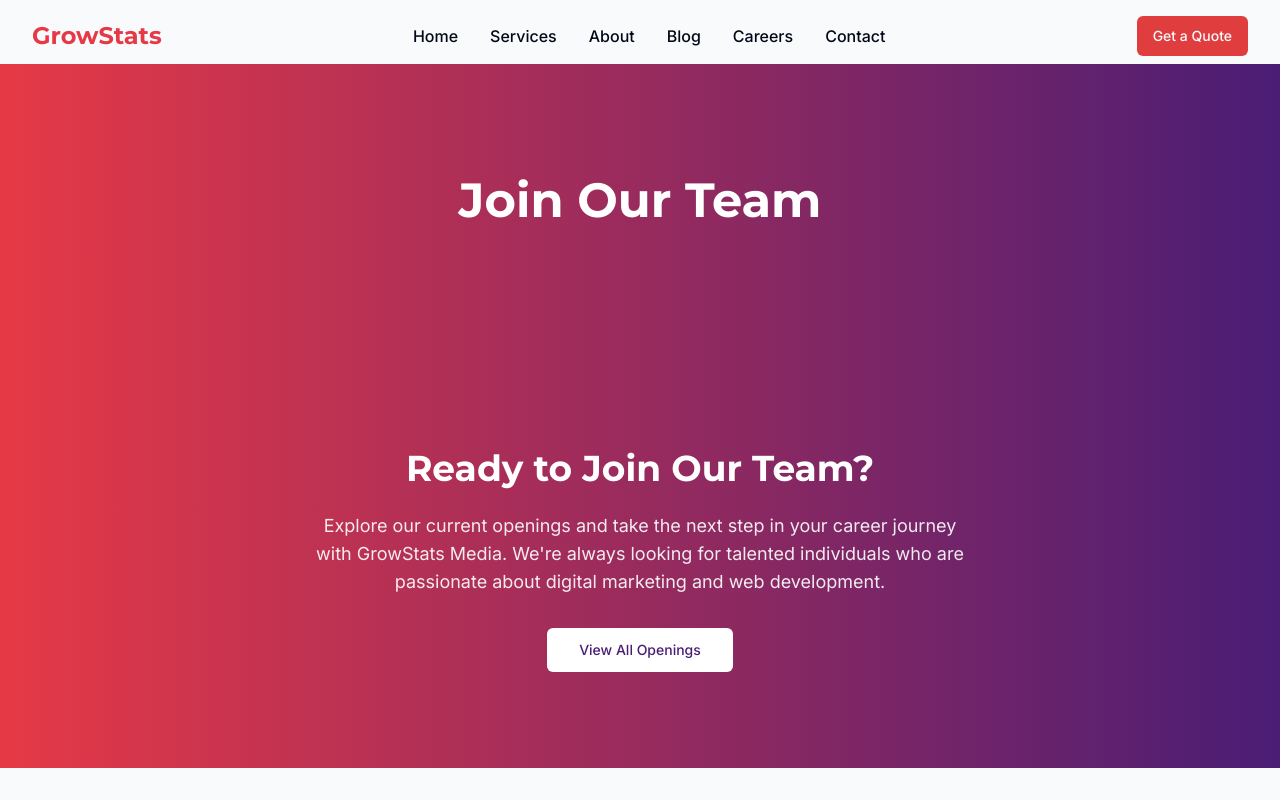
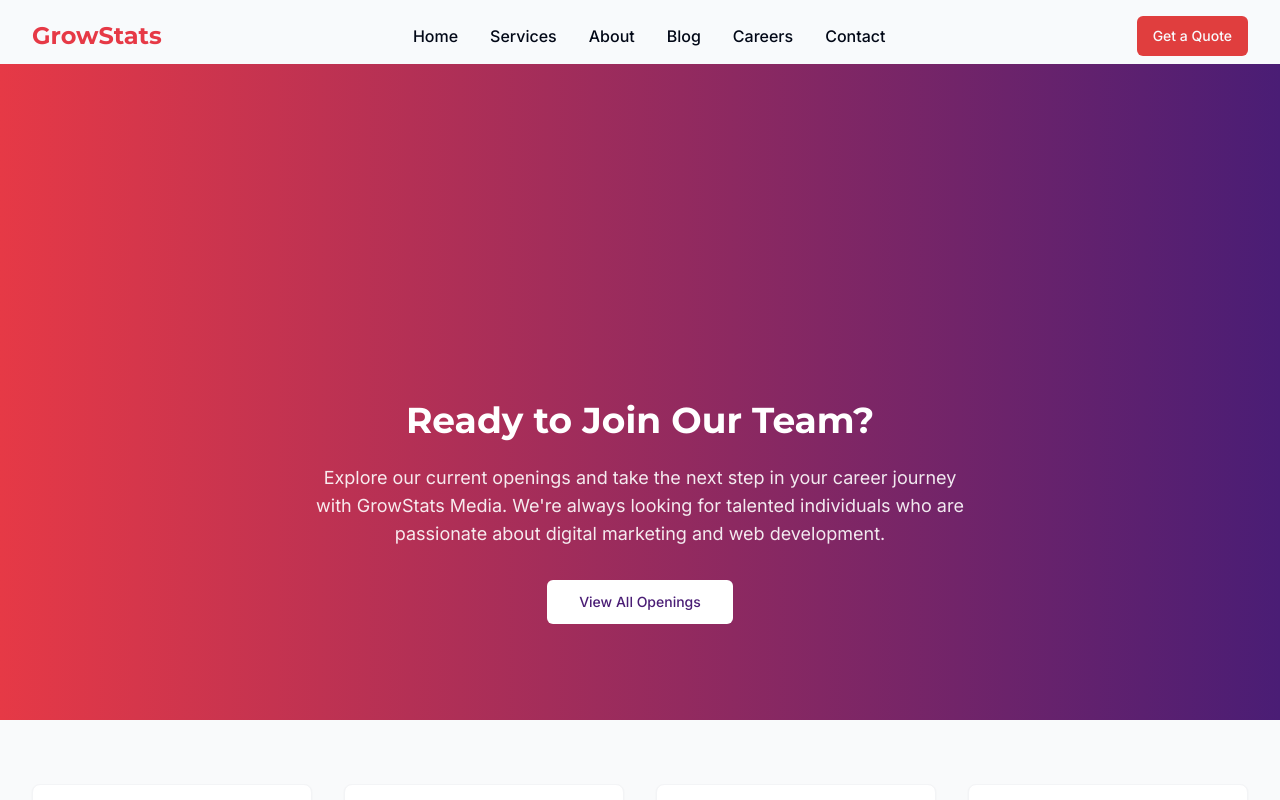
Before and after one commit to dhanwadeakshay1/growstats-vista-web, a React (Vite) app: page /careers in a window 1280 px wide. Shown: the top 800 px of the page. Built offline with nearby package versions, Linux system fonts and the light colour scheme; the HTML template or start-up script is replaced by a standard one.

Commit message:
Remove Join Our Team section
Remove the "Join Our Team" section from the Careers page.

```diff
--- a/src/pages/Careers.tsx
+++ b/src/pages/Careers.tsx
@@ -1,4 +1,3 @@
-
 import React from 'react';
 import Layout from '../components/layout/Layout';
 import PageHeader from '../components/ui/PageHeader';
@@ -11,7 +10,7 @@ const Careers = () => {
   return (
     <Layout>
       <PageHeader
-        title="Join Our Team"
+        title=""
         subtitle=""
       />
 
```
